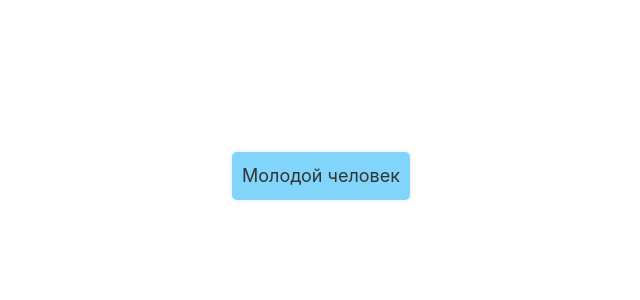
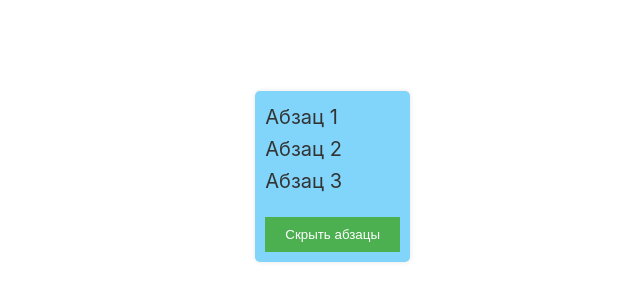
Before and after one commit to rayssssbush/vue_uch, a Vue app: page / in a window 1280 px wide. Shown: the part 224-524 px from the top of the page, without its empty margins (230-870 px from the left). Built offline with nearby package versions, Linux system fonts and the light colour scheme.

Commit message:
Задание 20

```diff
--- a/src/App.vue
+++ b/src/App.vue
@@ -5,16 +5,13 @@ import TheWelcome from './components/TheWelcome.vue'
 
 <template>
 	<div>
-		<!-- Условный вывод текста в зависимости от значения age -->
-		<p>
-			{{
-				age < 18
-					? 'Подросток'
-					: age >= 19 && age <= 25
-					? 'Молодой человек'
-					: 'Мужчина'
-			}}
-		</p>
+		<!-- Абзацы, изначально видны -->
+		<p v-if="isVisible">Абзац 1</p>
+		<p v-if="isVisible">Абзац 2</p>
+		<p v-if="isVisible">Абзац 3</p>
+
+		<!-- Кнопка для скрытия абзацев -->
+		<button @click="hideParagraphs">Скрыть абзацы</button>
 	</div>
 </template>
 
@@ -22,17 +19,30 @@ import TheWelcome from './components/TheWelcome.vue'
 export default {
 	data() {
 		return {
-			age: 25, // Пример возраста
+			isVisible: true, // Изначально абзацы видны
 		}
+	},
+	methods: {
+		// Метод для скрытия абзацев
+		hideParagraphs() {
+			this.isVisible = false
+		},
 	},
 }
 </script>
 
 <style scoped>
-/* Стили по желанию */
-p {
-	font-size: 18px;
-	color: #333;
+button {
+	padding: 10px 20px;
+	background-color: #4caf50;
+	color: white;
+	border: none;
+	cursor: pointer;
+	margin-top: 20px;
+}
+
+button:hover {
+	background-color: #45a049;
 }
 </style>
 
```
